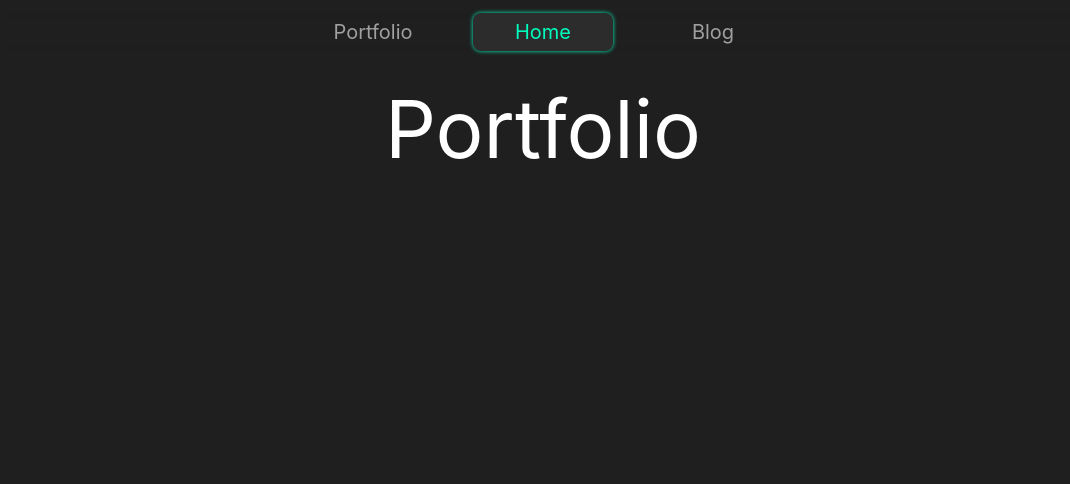
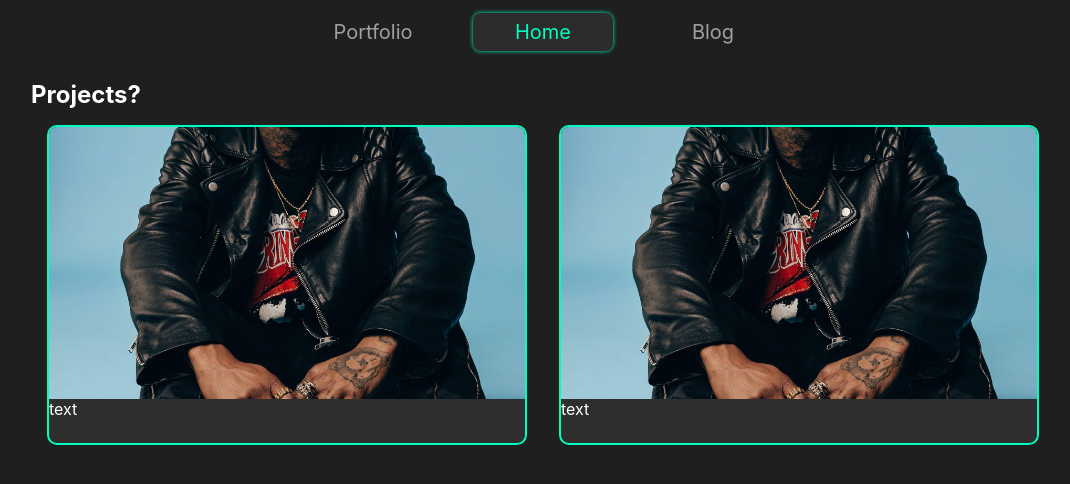
Before and after one commit to monov/monov-web, a React (Vite) app: page /portfolio in a window 1280 px wide. Shown: the top 484 px of the page, without its empty margins (97-1167 px from the left). Built offline with nearby package versions, Linux system fonts and the light colour scheme; a web font is replaced by a local one.

Commit message:
new features

```diff
--- a/src/pages/Home.css
+++ b/src/pages/Home.css
@@ -14,14 +14,17 @@
 }
 
 .home-pfp{
-  height: 25rem;
-  width: 18rem;
-  background: rgb(82, 82, 82);
+  height: 16rem;
+  width: 16rem;
+  background: url("/src/assets/imgs/me.JPG");
+  background-position: 45% 60%;
+  background-size: 200%;
   display: flex;
   align-items: center;
   justify-content: center;
   border: solid 2px var(--accent-color);
-  border-radius: 10px;
+  border-radius: 100%;
+  margin-top: 2rem;
 }
 
 section{
@@ -260,34 +263,40 @@ li{
   background: url("/src/assets/imgs/eminem.jpg");
   background-position: 100% 20%;
   background-size: cover;
+  border-color: rgb(175, 128, 0);
 }
 
 .cole{
   background: url("/src/assets/imgs/cole.jpg");
   background-position: center;
   background-size: cover;
+  border-color: rgb(0, 153, 255);
 }
 
 .kdot{
   background: url("/src/assets/imgs/kdot.jpg");
   background-position: 100% 100%;
   background-size: cover;
+  border-color: rgb(175, 0, 0);
 }
 
 .nf{
   background: url("/src/assets/imgs/nf.jpg");
   background-position: center;
   background-size: cover;
+  border-color: rgb(104, 104, 104);
 }
 
 .jid{
   background: url("/src/assets/imgs/jid.jpg");
   background-position: 60% 10%;
   background-size: 150%;
+  border-color: rgb(254, 0, 203)
 }
 
 .pac{
   background: url("/src/assets/imgs/tupac.webp");
   background-position: center;
   background-size: cover;
+  border-color: rgb(0, 164, 25)
 }
--- a/src/pages/Home.jsx
+++ b/src/pages/Home.jsx
@@ -19,7 +19,7 @@ const Home = () => {
           transition={{ delay: 0.2 }}
           className="hero"
         >
-          <div className="home-pfp">Photo</div>
+          <div className="home-pfp"></div>
           <div className="hero-txt-wrapper">
             <h1>Me?</h1>
             <p>
--- a/src/pages/Portfolio.css
+++ b/src/pages/Portfolio.css
@@ -2,3 +2,49 @@
   display: flex;
   justify-content: center;
 }
+
+.port-wrapper{
+  width: 80%;
+  display: flex;
+}
+
+.projects{
+  width: 100%;
+}
+
+.projects-wrapper{
+  width: 100%;
+  display: flex;
+  justify-content: space-around;
+}
+
+.project{
+  border-radius: 10px;
+  width: 30rem;
+  height: 20rem;
+  background: #2e2e2e;
+  margin-top: 1rem;
+  border: 2px solid var(--accent-color);
+  overflow: hidden;
+}
+
+.projpic-wrapper{
+  overflow: hidden;
+}
+
+.projpic{
+  display: flex;
+  align-items: center;
+  justify-content: center;
+  height: 17rem;
+  width: 100%;
+  background: url("/src/assets/imgs/jid.jpg");
+  background-position: center;
+  background-size: cover;
+  transition: .4s;
+}
+
+.project:hover .projpic{
+  transform: rotate(15deg) scale(2.5);
+  filter: brightness(.2);
+}
--- a/src/pages/Portfolio.jsx
+++ b/src/pages/Portfolio.jsx
@@ -5,13 +5,38 @@ import { motion } from "framer-motion";
 const Portfolio = () => {
   return (
     <div className="port-body">
-      <motion.div
-        initial={{ opacity: 0, y: 80 }}
-        animate={{ opacity: 1, y: 0 }}
-        className="text"
-      >
-        Portfolio
-      </motion.div>
+      <div className="port-wrapper">
+        <section className="projects">
+          <h1>Projects?</h1>
+          <div className="projects-wrapper">
+            <motion.div
+              initial={{ x: -100, opacity: 0 }}
+              animate={{ x: 0, opacity: 1 }}
+              transition={{ delay: 0.2 }}
+              className="project"
+            >
+              <div className="projpic-wrapper">
+                <div className="projpic"></div>
+              </div>
+
+              <p>text</p>
+            </motion.div>
+
+            <motion.div
+              initial={{ x: 100, opacity: 0 }}
+              animate={{ x: 0, opacity: 1 }}
+              transition={{ delay: 0.2 }}
+              className="project"
+            >
+              <div className="projpic-wrapper">
+                <div className="projpic"></div>
+              </div>
+
+              <p>text</p>
+            </motion.div>
+          </div>
+        </section>
+      </div>
     </div>
   );
 };
```
Also changed, not shown: src/assets/imgs/me.JPG (added).
